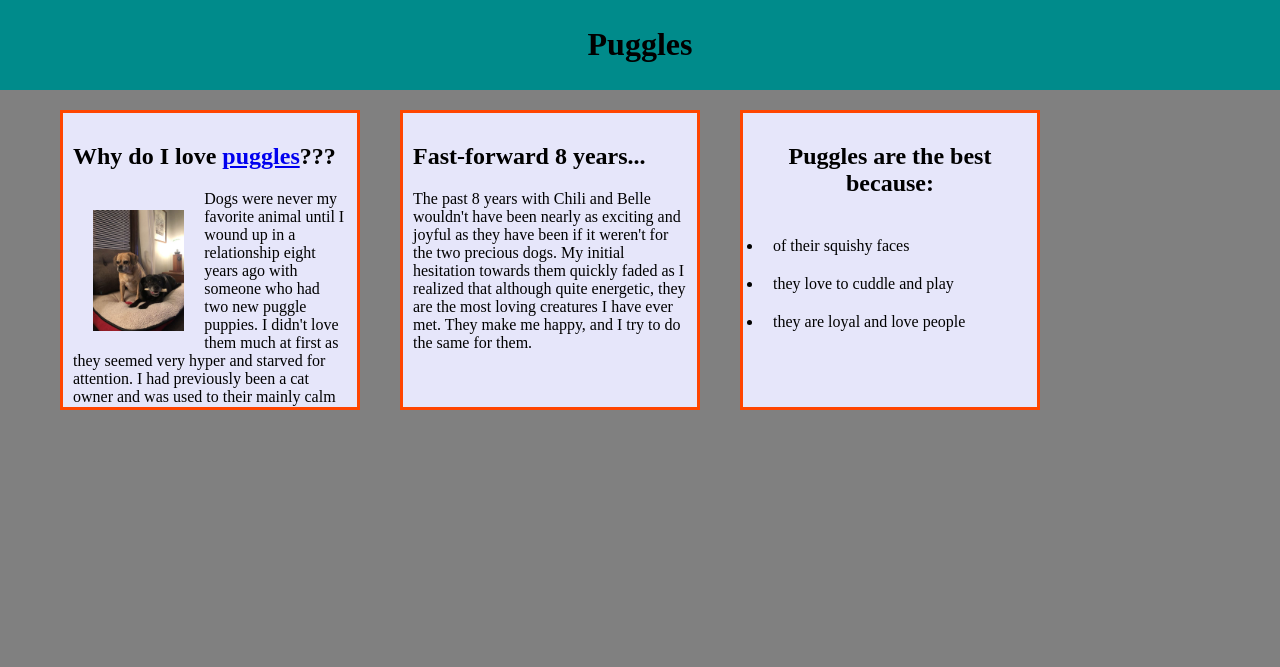
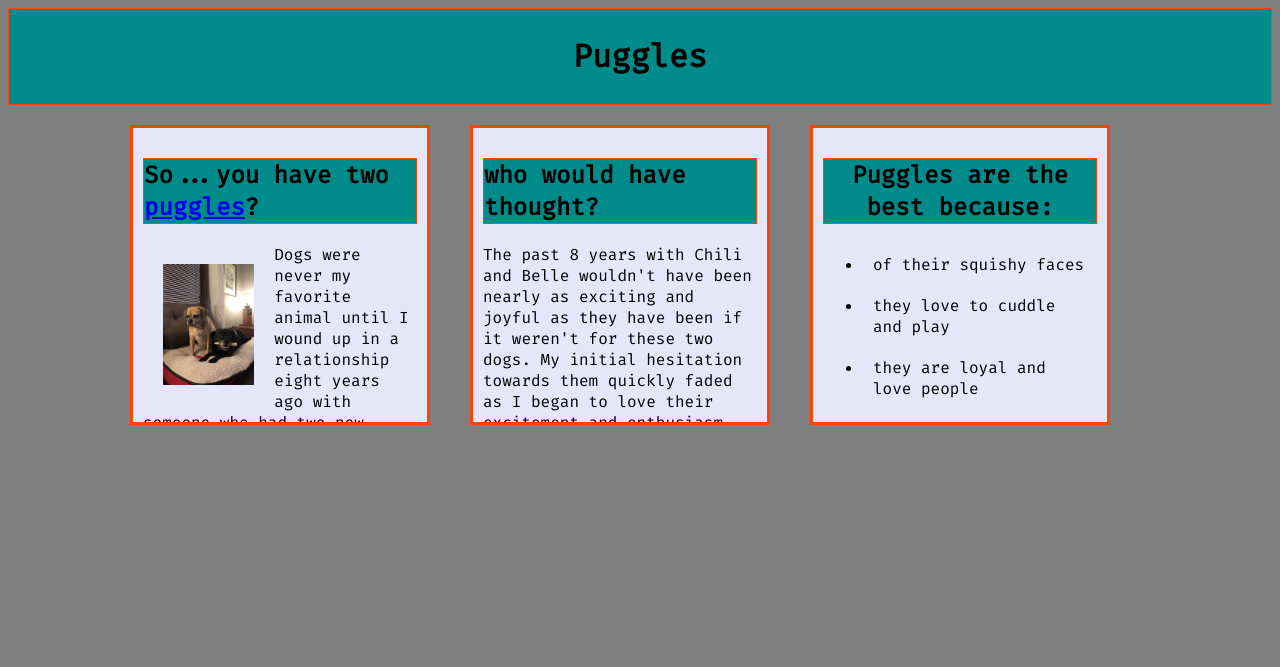
Before and after one commit to ryanbarwise/puggles, a plain HTML site: page index.html in a window 1280 px wide. Drawn offline with Linux system fonts and the light colour scheme.

Commit message:
centered and aligned <li> elements added border to boxes

```diff
--- a/index.html
+++ b/index.html
@@ -3,6 +3,8 @@
 <head>
     <meta charset="UTF-8">
     <meta name="viewport" content="width=device-width, initial-scale=1.0">
+    <link href="https://fonts.googleapis.com/css?family=Fira+Code&display=swap" rel="stylesheet">
+
     <link href="style.css" rel="stylesheet">
     <title>Puggles</title>
 </head>
@@ -11,19 +13,19 @@
     <h1>Puggles</h1>
     </header>
 
-    <section>
+    <section class="main">
       <div class="content-1">
-      <h2>Why do I love <a href="https://en.wikipedia.org/wiki/Puggle">puggles</a>???
+      <h2>So...you have two <a href="https://en.wikipedia.org/wiki/Puggle">puggles</a>?
     </h2>
 
       <img src="belle&chili.jpeg" alt="black and brown puggle" class="img">
 
-      <p>Dogs were never my favorite animal until I wound up in a relationship eight years ago with someone who had two new puggle puppies. I didn't love them much at first as they seemed very hyper and starved for attention. I had previously been a cat owner and was used to their mainly calm disposition and occasional friskiness.</p>
+      <p>Dogs were never my favorite animal until I wound up in a relationship eight years ago with someone who had two new puggle puppies. Initially I felt a little uneasy around them as they seemed very hyper and starved for attention. I had previously been a cat owner and was used to their mainly calm disposition and occasional friskiness.</p>
       </div>
 
       <div class="content-2">
-      <h2>Fast-forward 8 years...</h2>
-      <p>The past 8 years with Chili and Belle wouldn't have been nearly as exciting and joyful as they have been if it weren't for the two precious dogs. My initial hesitation towards them quickly faded as I realized that although quite energetic, they are the most loving creatures I have ever met. They make me happy, and I try to do the same for them.
+      <h2>who would have thought?</h2>
+      <p>The past 8 years with Chili and Belle wouldn't have been nearly as exciting and joyful as they have been if it weren't for these two dogs. My initial hesitation towards them quickly faded as I began to love their excitement and enthusiasm for life. They helped me get through four years living in frigid Iowa and their excitement of daily summertime walks helped make each year more tolerable.They are the most loving creatures I have ever met. They make me happy, and I try to do the same for them.
       </p>
       </div>
 
--- a/style.css
+++ b/style.css
@@ -3,9 +3,11 @@
 }
 
 body {
-    width: 100%;
-    margin: 0 auto;
+
+
     background: grey;
+    font-family: 'Fira Code', monospace;
+
 
 
 }
@@ -14,6 +16,9 @@ header {
     text-align: center;
     background: darkcyan;
     padding: 5px;
+    border-color: orangered;
+    border-style: solid;
+    border-width: 1px;
 }
 
 img {
@@ -35,12 +40,16 @@ img {
     overflow: auto;
     margin-bottom: 20px;
     margin-left: 40px;
+
 }
 
 section {
-    position: relative;
-    padding: 20px;
+    padding-top:20px;
+    max-width: 1100px;
+    min-width: 400px;
 
+
+    margin: 0 auto;
 }
 
 .content-2{
@@ -53,6 +62,9 @@ section {
     border-style: solid;
     border-width: 3px;
     margin-bottom: 20px;
+    overflow: auto;
+
+
 
     border-color: orangered;
 }
@@ -68,14 +80,22 @@ section {
     height: 300px;
     padding: 10px;
     background: lavender;
+
 }
 
+ul {
+    text-align: left;
 
-ul{
-    text-align: left;
-    padding: 10px;
 }
 
 li {
-     padding: 10px;
+  padding: 10px;
 }
+
+h2 {
+    background: darkcyan;
+    border-color: orangered;
+    border-style: solid;
+    border-width: 1px;
+
+}
```
